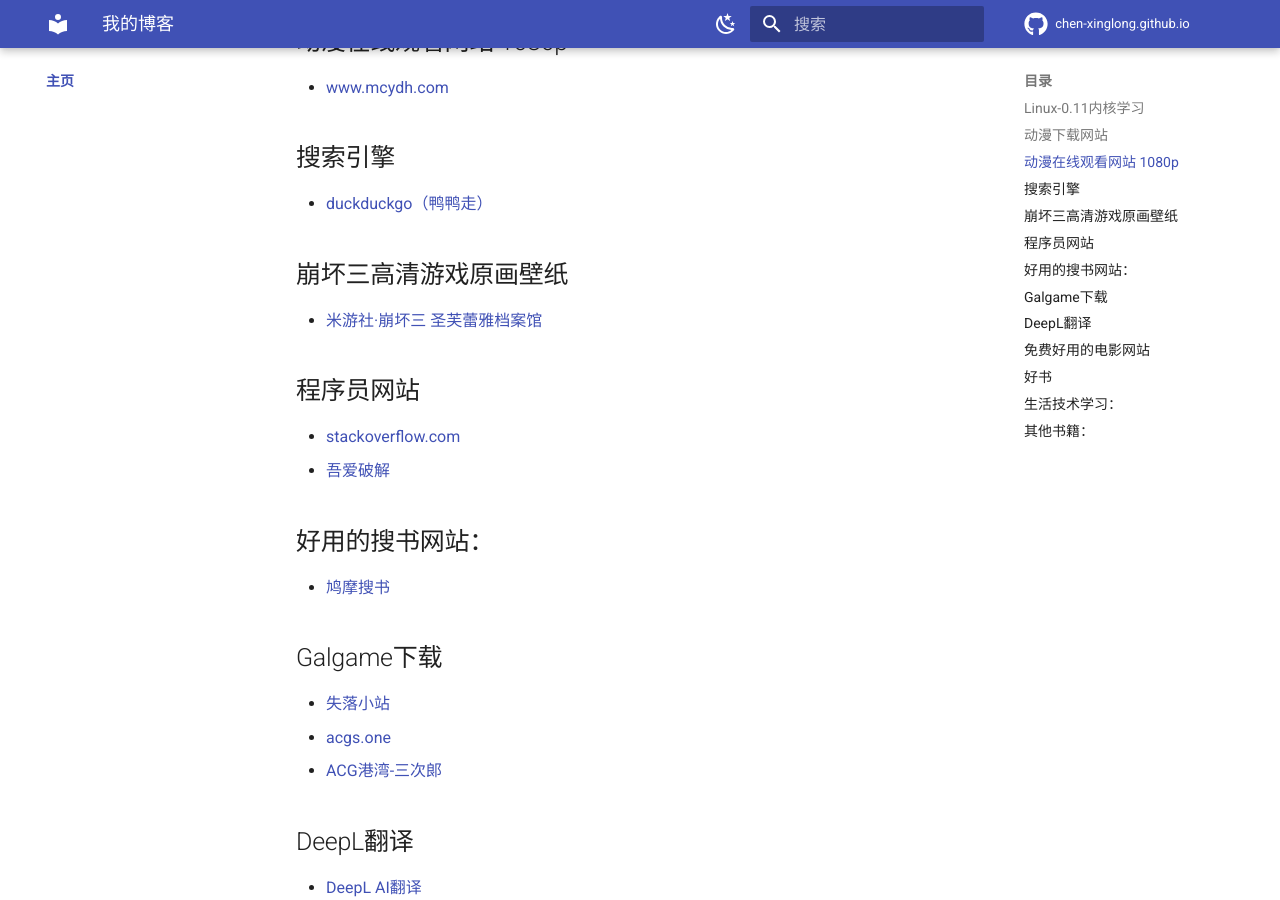
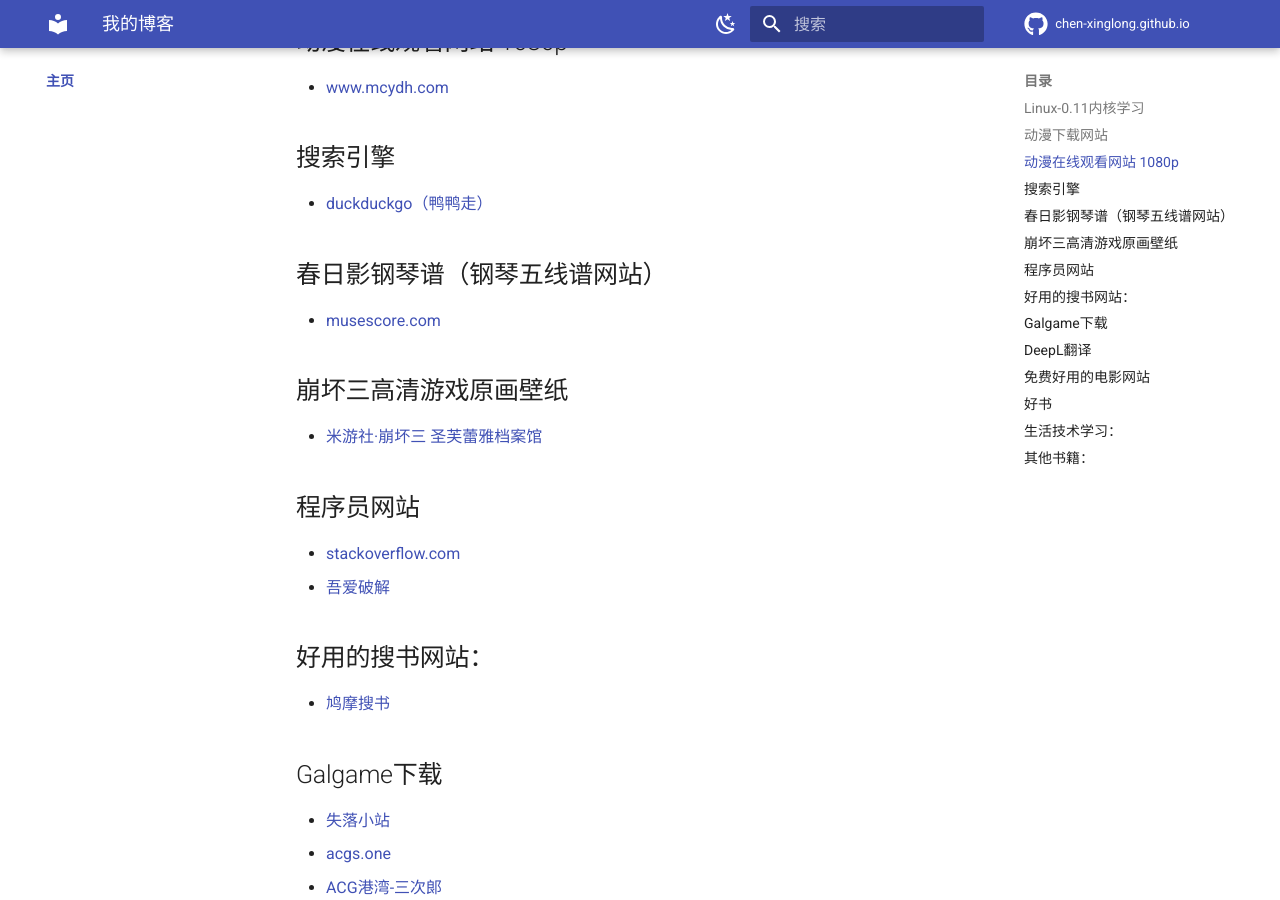
Before and after one commit to chen-xinglong/chen-xinglong.github.io, an MkDocs documentation site: the page built from docs/index.md, in a window 1280 px wide and 900 px high, scrolled down 770 px. Built offline with MkDocs 1.6.1 and Material for MkDocs 9.7.7, drawn with Linux system fonts in a browser that asks for light colours; comment, search, counter and statistics services are not loaded.

Commit message:
modify index.md

```diff
--- a/docs/index.md
+++ b/docs/index.md
@@ -36,6 +36,9 @@
 ## 搜索引擎
 
 - [duckduckgo（鸭鸭走）](https://duckduckgo.com/)
+
+## 春日影钢琴谱（钢琴五线谱网站）
+- [musescore.com](https://musescore.com/user/79422529/scores/14696314)
 
 ## 崩坏三高清游戏原画壁纸
 - [米游社·崩坏三 圣芙蕾雅档案馆](https://bbs.mihoyo.com/bh3/wiki/channel/map/24/37?bbs_presentation_style=no_header)
```
